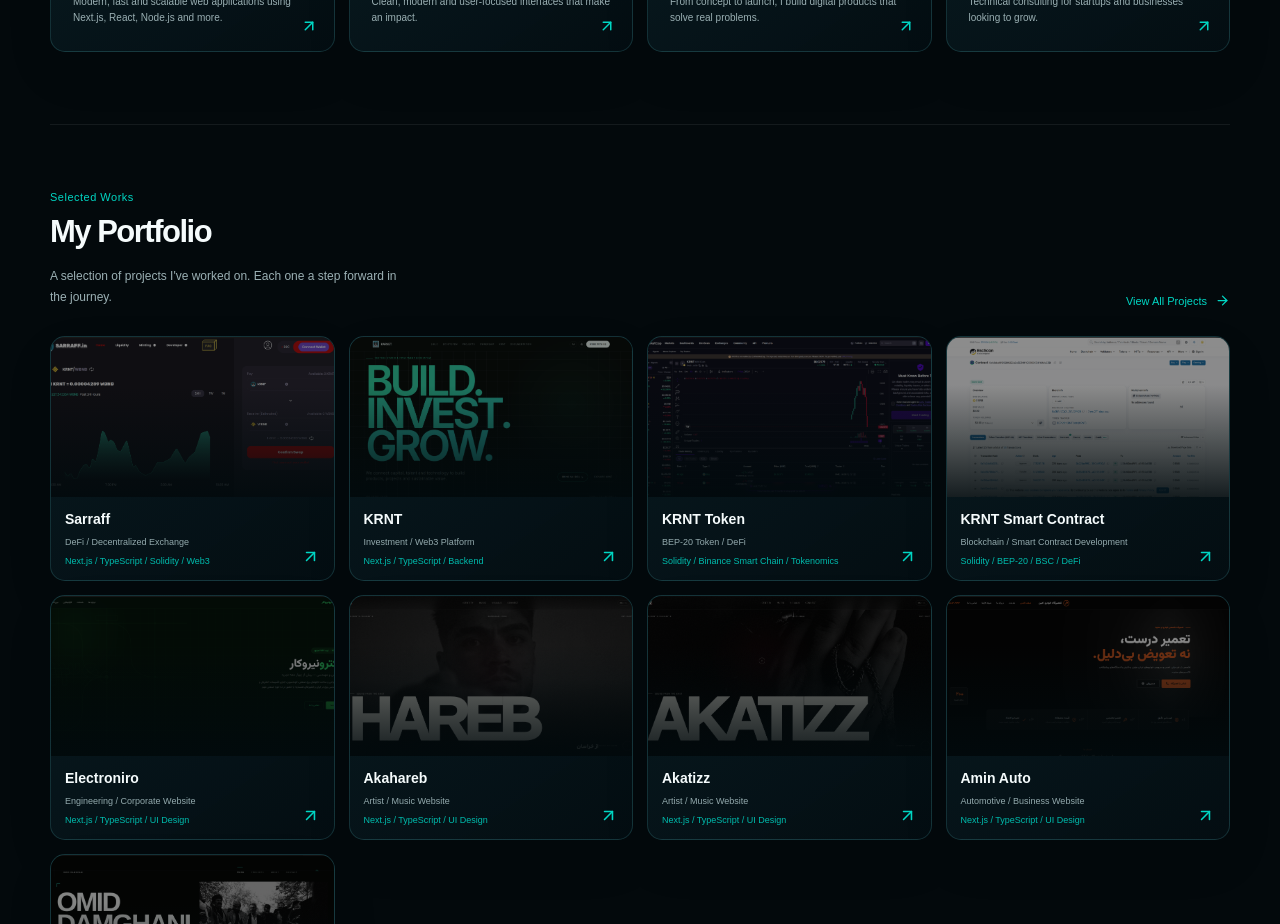
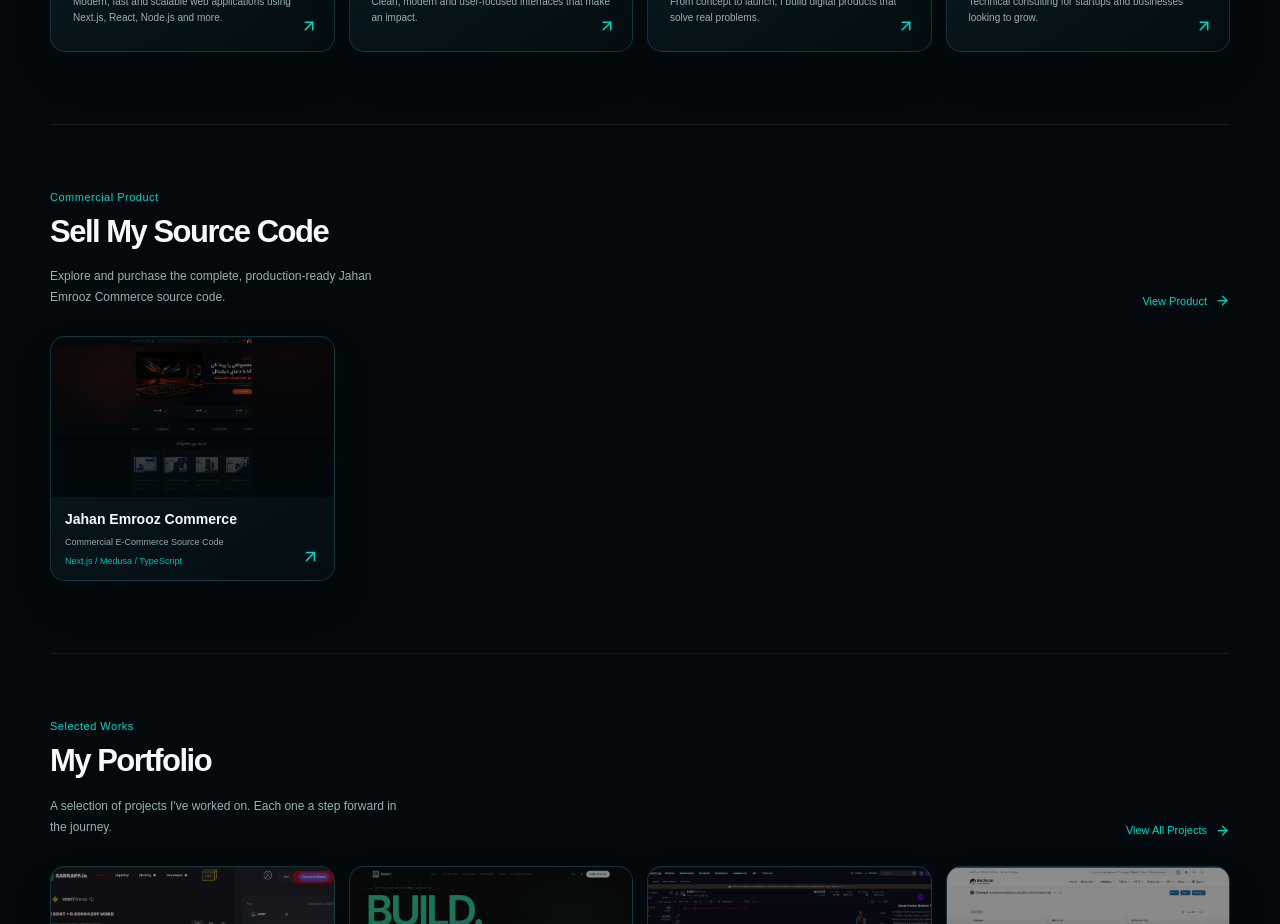
Before and after one commit to mehrdadseifi2004-blockchain/MehrdadSeifi-Portfolio-version2, a Next.js app: page / in a window 1280 px wide. Shown: the part 1840-2764 px from the top of the page. Built offline with nearby package versions, Linux system fonts and the light colour scheme.

Commit message:
feat: add source code sales section

```diff
--- a/app/page.tsx
+++ b/app/page.tsx
@@ -668,6 +668,71 @@ export default function Home() {
         </div>
       </section>
 
+      {/* ================= SOURCE CODE ================= */}
+
+      <section id="source-code" className="section wrap">
+        <div className="section-head">
+          <div>
+            <div className="eyebrow">
+              {t ? "محصول تجاری" : "Commercial Product"}
+            </div>
+
+            <h2>{t ? "فروش سورس کد" : "Sell My Source Code"}</h2>
+
+            <p>
+              {t
+                ? "سورس کامل و آماده استفاده Jahan Emrooz Commerce را مشاهده و خریداری کنید."
+                : "Explore and purchase the complete, production-ready Jahan Emrooz Commerce source code."}
+            </p>
+          </div>
+
+          <a
+            className="text-link"
+            href="https://store.mehrdadseif.ir"
+            target="_blank"
+            rel="noopener noreferrer"
+          >
+            {t ? "مشاهده محصول" : "View Product"}
+            {t ? <ArrowLeft size={15} /> : <ArrowRight size={15} />}
+          </a>
+        </div>
+
+        <div className="project-grid">
+          <motion.a
+            className="project"
+            href="https://store.mehrdadseif.ir"
+            target="_blank"
+            rel="noopener noreferrer"
+            whileHover={{ y: -5 }}
+          >
+            <div className="project-image">
+              <img
+                src="/images/jahan-emrooz-commerce.png"
+                alt="Jahan Emrooz Commerce"
+              />
+
+              <div className="image-shade" />
+            </div>
+
+            <div className="project-meta">
+              <div>
+                <h3>Jahan Emrooz Commerce</h3>
+
+                <p>
+                  {t
+                    ? "سورس تجاری فروشگاه آنلاین"
+                    : "Commercial E-Commerce Source Code"}
+                </p>
+
+                <small>Next.js / Medusa / TypeScript</small>
+              </div>
+
+              <ArrowUpRight size={19} />
+            </div>
+          </motion.a>
+        </div>
+      </section>
+
       {/* ================= PROJECTS ================= */}
 
       <section id="projects" className="section wrap">
```
Also changed, not shown: public/images/jahan-emrooz-commerce.png (added).
